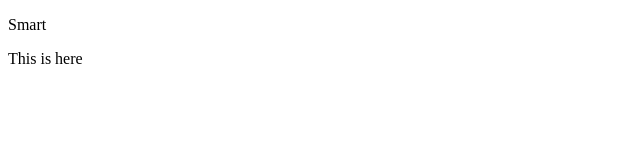
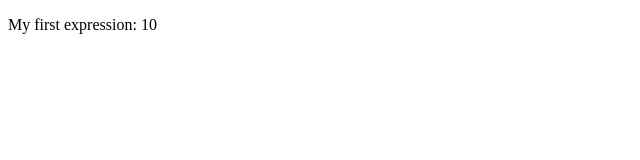
Before and after one commit to michaelbetsy/michaelbetsy.github.io, a plain HTML site: page index.html in a window 1280 px wide. Shown: the whole page, without its empty margins (0-640 px from the left). Drawn offline with nearby package versions, Linux system fonts and the light colour scheme.

Commit message:
Update index.html

```diff
--- a/index.html
+++ b/index.html
@@ -1,13 +1,11 @@
 <!DOCTYPE html>
 <html>
-<head>
-    <title>Unicorns Forever</title>
-    <meta charset="utf-8" />
-</head>
+<script src="https://ajax.googleapis.com/ajax/libs/angularjs/1.6.9/angular.min.js"></script>
 <body>
-    <p>Smart</p>
-    <p>This is here</p>
 
+<div ng-app="">
+  <p>My first expression: {{ 5 + 5 }}</p>
+</div>
 
 </body>
 </html>
```
